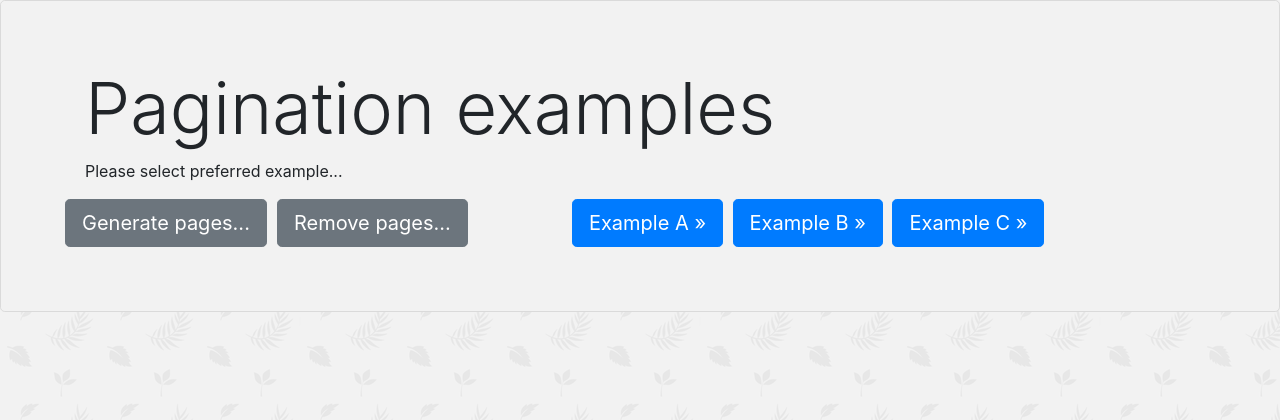
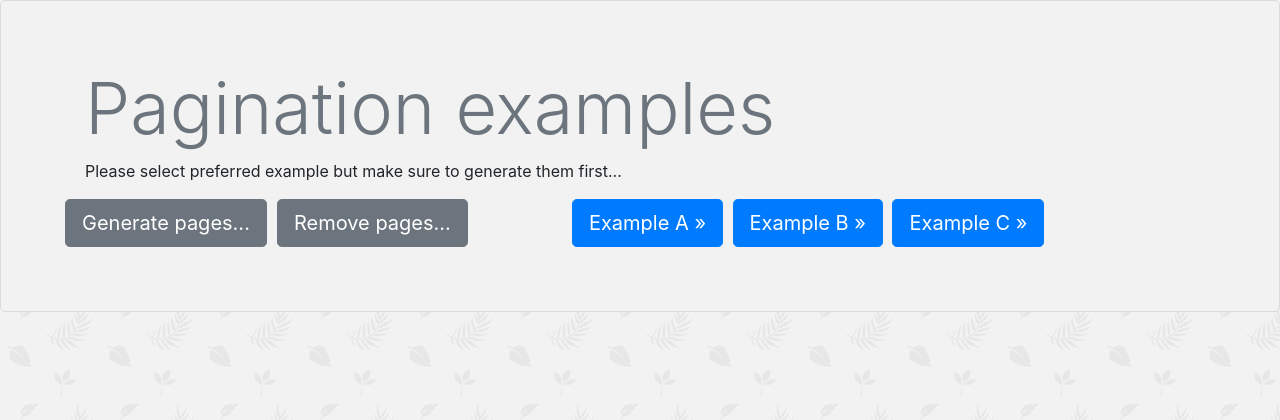
Before and after one commit to B0ySetsF1re/Pagination, a Node project: template views/index.ejs in a window 1280 px wide. Shown: the top 420 px of the page. Run offline with Node 20 templates, Linux system fonts and the light colour scheme; the template is opened without the code that fills it: most values are stand-ins (such as "Sample title", 1, 10 or a date in 2020); some libraries are stand-ins or nearby versions.

Commit message:
changed jumbotron title with adding hyperlink to home page and updating description

```diff
--- a/views/Example_A.ejs
+++ b/views/Example_A.ejs
@@ -3,8 +3,8 @@
 <div class="jumbotron">
   <div class="container">
 
-      <h1 class="display-3">Pagination examples</h1>
-      <p>Please select preferred example...</p>
+    <h1 class="display-3"><a class="text-secondary" href="/">Pagination examples</a></h1>
+    <p>Please select preferred example but make sure to generate them first...</p>
 
     <div class="row">
 
--- a/views/Example_B.ejs
+++ b/views/Example_B.ejs
@@ -3,8 +3,8 @@
 <div class="jumbotron">
   <div class="container">
 
-      <h1 class="display-3">Pagination examples</h1>
-      <p>Please select preferred example...</p>
+    <h1 class="display-3"><a class="text-secondary" href="/">Pagination examples</a></h1>
+    <p>Please select preferred example but make sure to generate them first...</p>
 
     <div class="row">
 
--- a/views/Example_C.ejs
+++ b/views/Example_C.ejs
@@ -3,8 +3,8 @@
 <div class="jumbotron">
   <div class="container">
 
-      <h1 class="display-3">Pagination examples</h1>
-      <p>Please select preferred example...</p>
+    <h1 class="display-3"><a class="text-secondary" href="/">Pagination examples</a></h1>
+    <p>Please select preferred example but make sure to generate them first...</p>
 
     <div class="row">
 
--- a/views/index.ejs
+++ b/views/index.ejs
@@ -3,8 +3,8 @@
 <div class="jumbotron">
   <div class="container">
 
-      <h1 class="display-3">Pagination examples</h1>
-      <p>Please select preferred example...</p>
+    <h1 class="display-3"><a class="text-secondary" href="/">Pagination examples</a></h1>
+    <p>Please select preferred example but make sure to generate them first...</p>
 
     <div class="row">
 
```
Lines whose indentation alone changed are shown as unchanged.
